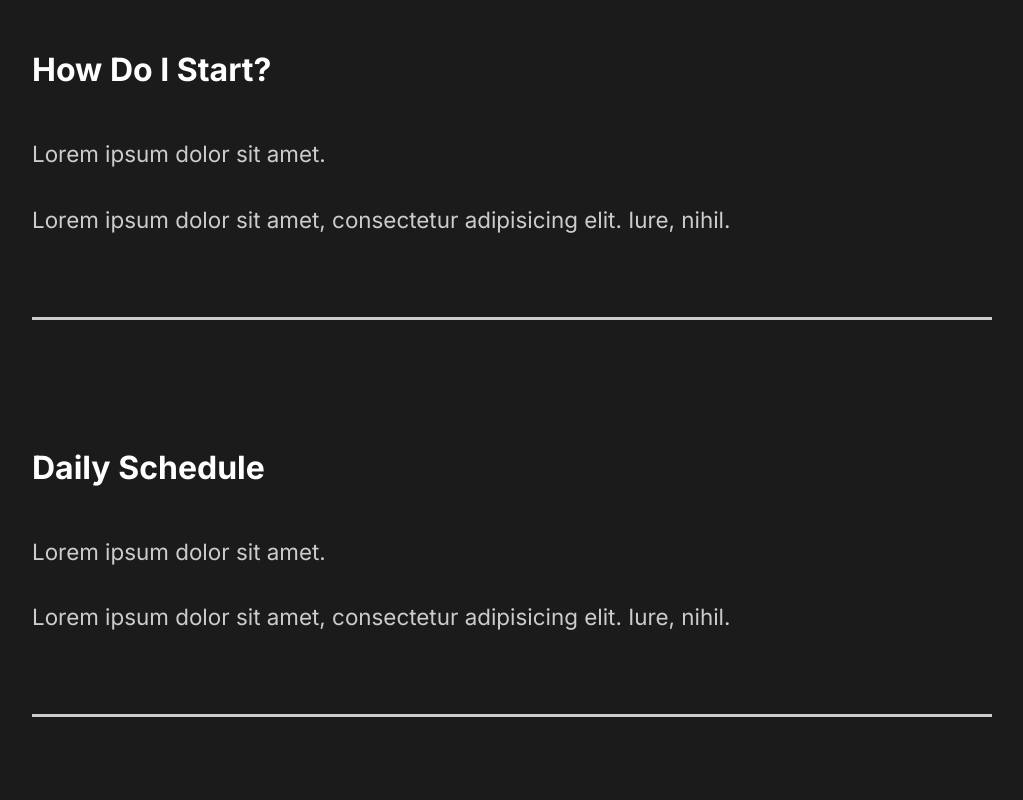
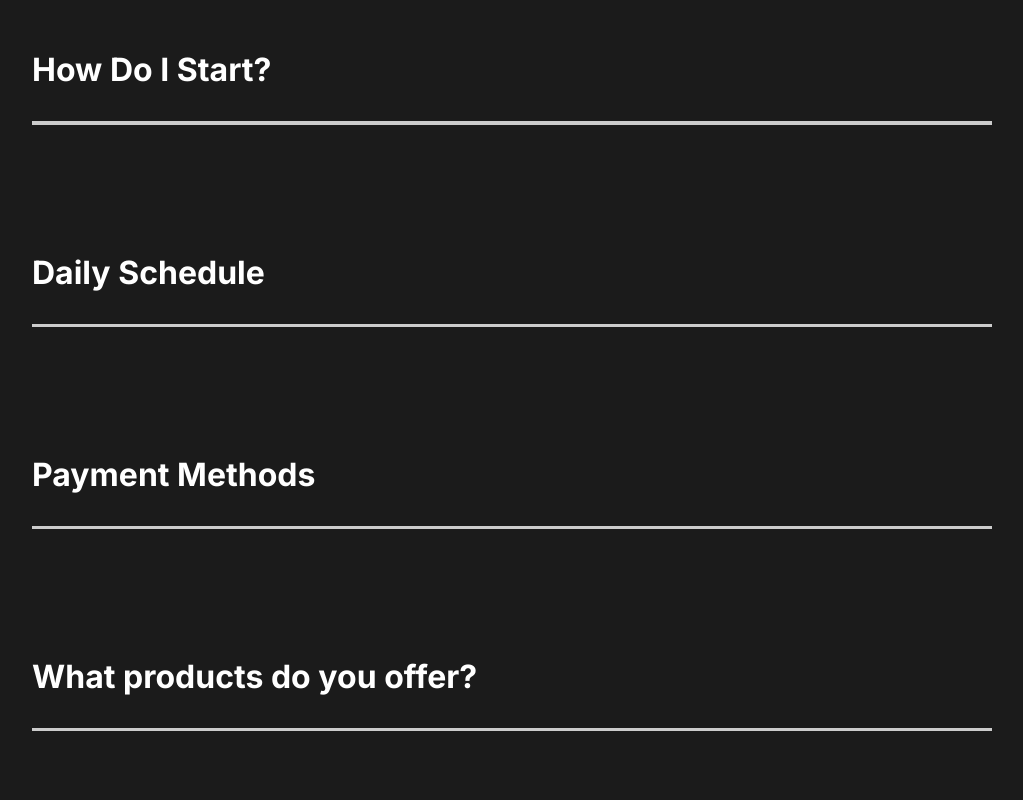
Before and after one commit to aidant842/react-capture-portfolio, a React (Create React App) app: page / in a window 1280 px wide. Shown: the part 2280-3080 px from the top of the page, without its empty margins (128-1151 px from the left). Built offline with nearby package versions, Linux system fonts and the light colour scheme.

Commit message:
added scroll animations

```diff
--- a/src/animation.js
+++ b/src/animation.js
@@ -83,3 +83,16 @@
         transition: { staggerChildren: 0.15, ease: "easeOut" },
     },
 };
+
+export const scrollReveal = {
+    hidden: {
+        opacity: 0,
+        scale: 1.2,
+        transition: { duration: 0.75 },
+    },
+    show: {
+        opacity: 1,
+        scale: 1,
+        transition: { duration: 1 },
+    },
+};
--- a/src/components/FaqSection.js
+++ b/src/components/FaqSection.js
@@ -2,16 +2,24 @@
 import styled from "styled-components";
 import { About } from "../styles";
 import Toggle from "./Toggle";
+import { AnimateSharedLayout } from "framer-motion";
+import { useScroll } from "./useScroll";
+import { scrollReveal } from "../animation";
 
 const FaqSection = () => {
+    const [element, controls] = useScroll();
     return (
-        <Faq>
+        <Faq
+            ref={element}
+            animate={controls}
+            initial="hidden"
+            variants={scrollReveal}
+        >
             <h2>
                 Any Questions <span>FAQ</span>
             </h2>
-            <Toggle>
-                <div className="question">
-                    <h4>How Do I Start?</h4>
+            <AnimateSharedLayout>
+                <Toggle title="How Do I Start?">
                     <div className="answer">
                         <p>Lorem ipsum dolor sit amet.</p>
                         <p>
@@ -19,12 +27,8 @@
                             elit. Iure, nihil.
                         </p>
                     </div>
-                    <div className="faq-line"></div>
-                </div>
-            </Toggle>
-            <Toggle>
-                <div className="question">
-                    <h4>Daily Schedule</h4>
+                </Toggle>
+                <Toggle title="Daily Schedule">
                     <div className="answer">
                         <p>Lorem ipsum dolor sit amet.</p>
                         <p>
@@ -32,12 +36,8 @@
                             elit. Iure, nihil.
                         </p>
                     </div>
-                    <div className="faq-line"></div>
-                </div>
-            </Toggle>
-            <Toggle>
-                <div className="question">
-                    <h4>Payment Methods</h4>
+                </Toggle>
+                <Toggle title="Payment Methods">
                     <div className="answer">
                         <p>Lorem ipsum dolor sit amet.</p>
                         <p>
@@ -45,12 +45,8 @@
                             elit. Iure, nihil.
                         </p>
                     </div>
-                    <div className="faq-line"></div>
-                </div>
-            </Toggle>
-            <Toggle>
-                <div className="question">
-                    <h4>What products do you offer?</h4>
+                </Toggle>
+                <Toggle title="What products do you offer?">
                     <div className="answer">
                         <p>Lorem ipsum dolor sit amet.</p>
                         <p>
@@ -58,9 +54,8 @@
                             elit. Iure, nihil.
                         </p>
                     </div>
-                    <div className="faq-line"></div>
-                </div>
-            </Toggle>
+                </Toggle>
+            </AnimateSharedLayout>
         </Faq>
     );
 };
--- a/src/components/ServicesSection.js
+++ b/src/components/ServicesSection.js
@@ -10,10 +10,18 @@
 // Styles
 import styled from "styled-components";
 import { About, Description, Image } from "../styles";
+import { scrollReveal } from "../animation";
+import { useScroll } from "./useScroll";
 
 const ServicesSection = () => {
+    const [element, controls] = useScroll();
     return (
-        <Services>
+        <Services
+            variants={scrollReveal}
+            animate={controls}
+            initial="hidden"
+            ref={element}
+        >
             <Description>
                 <h2>
                     High <span>quality</span> services
--- a/src/components/Toggle.js
+++ b/src/components/Toggle.js
@@ -1,9 +1,18 @@
 import React, { useState } from "react";
+import { motion } from "framer-motion";
 
-const Toggle = ({ children }) => {
-    const [toggle, setToggle] = useState(true);
+const Toggle = ({ children, title }) => {
+    const [toggle, setToggle] = useState(false);
     return (
-        <div onClick={() => setToggle(!toggle)}>{toggle ? children : ""}</div>
+        <motion.div
+            layout
+            className="question"
+            onClick={() => setToggle(!toggle)}
+        >
+            <motion.h4 layout>{title}</motion.h4>
+            {toggle ? children : ""}
+            <div className="faq-line"></div>
+        </motion.div>
     );
 };
 
--- /dev/null
+++ b/src/components/useScroll.js
@@ -0,0 +1,13 @@
+import { useInView } from "react-intersection-observer";
+import { useAnimation } from "framer-motion";
+
+export const useScroll = () => {
+    const controls = useAnimation();
+    const [element, view] = useInView({ threshold: 0.3 });
+    if (view) {
+        controls.start("show");
+    } else {
+        controls.start("hidden");
+    }
+    return [element, controls];
+};
--- a/src/pages/OurWork.js
+++ b/src/pages/OurWork.js
@@ -29,7 +29,7 @@
                 <Frame4 variants={slider}></Frame4>
             </motion.div>
             {movies.map((movie) => (
-                <Movie>
+                <Movie key={movie.title}>
                     <motion.h2 variants={fade}>{movie.title}</motion.h2>
                     <motion.div
                         variants={lineAnim}
--- a/src/styles.js
+++ b/src/styles.js
@@ -1,6 +1,7 @@
 import styled from "styled-components";
+import { motion } from "framer-motion";
 
-export const About = styled.div`
+export const About = styled(motion.div)`
     min-height: 90vh;
     display: flex;
     align-items: center;
```
